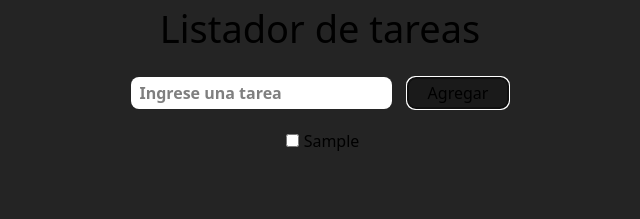
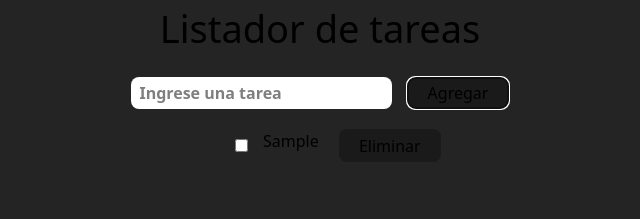
Before and after one commit to ecespedesp/To-Do-List-React, a React (Vite) app: page / in a window 1280 px wide. Both pictures are taken after typing "Sample" into the empty fields and a click on the button "Agregar". Shown: the top 219 px of the page, without its empty margins (320-960 px from the left). Built offline with nearby package versions, Linux system fonts and the light colour scheme.

Commit message:
feat: button delete task

```diff
--- a/src/App.jsx
+++ b/src/App.jsx
@@ -32,6 +32,10 @@ function App() {
     )
   }
 
+  const deleteTask = (id) => {
+    setTasks(prev => prev.filter(task => task.id !== id))
+  }
+
   return (
 
     <div className='text-center'>
@@ -50,21 +54,26 @@ function App() {
 
       {/* Div for control of render list, checkbox and deleteTask*/}
       <div className=' max-w-[200px] mx-auto rounded '>
-        <ul >
+        <ul>
           {tasks.map(task => (
             <li
-            className='my-[10px]'
+            className=' flex my-[10px] '
             key={task.id}
             >
               <input
-                className='mx-[5px]'
+                className='mx-[15px]'
                 type='checkbox'
                 checked={task.done}
                 onChange={() => toggleTask(task.id)}
               />
-              <span className={task.done ? "line-through" : ""}>
+              <span className={task.done ? "line-through" : ""} >
                 {task.text}
               </span>
+
+              <button
+                className='ml-[20px]'
+                onClick={()=> deleteTask(task.id)}
+              >Eliminar</button>
 
             </li>
           ))}
```
